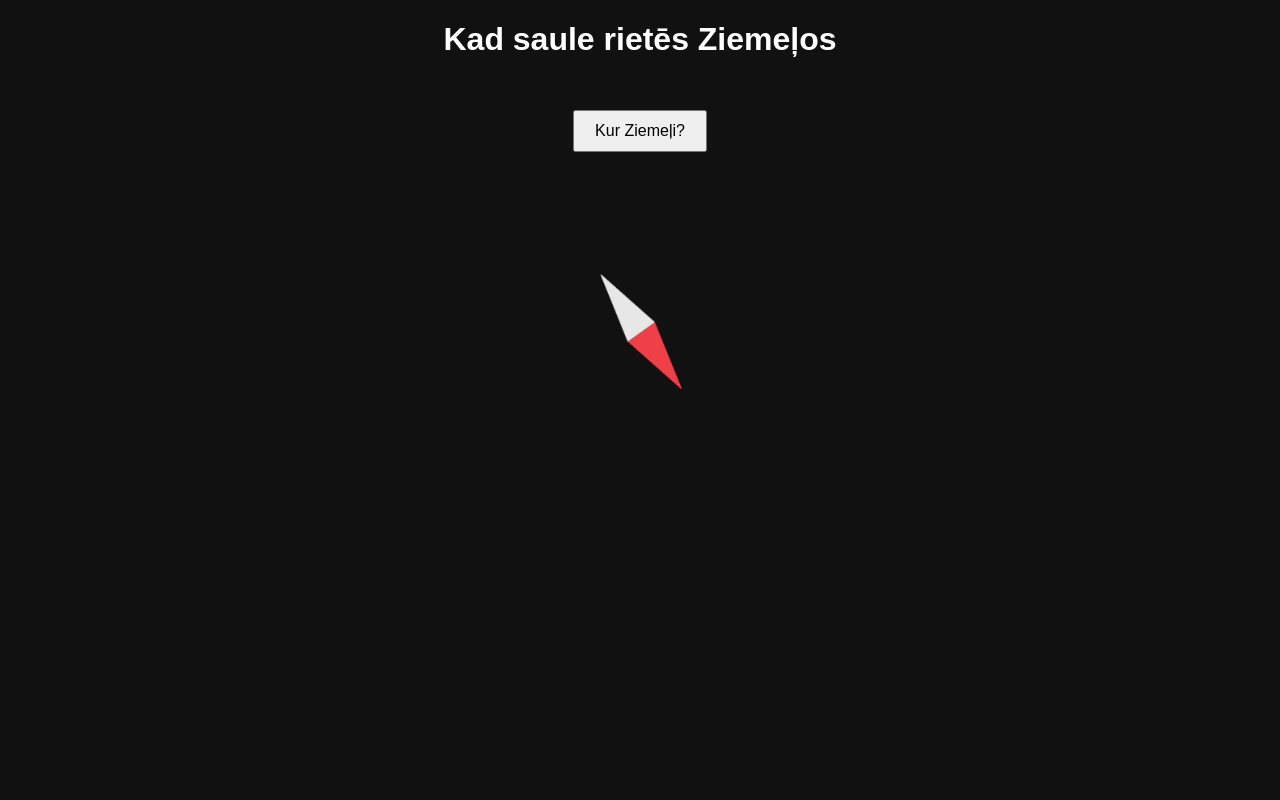
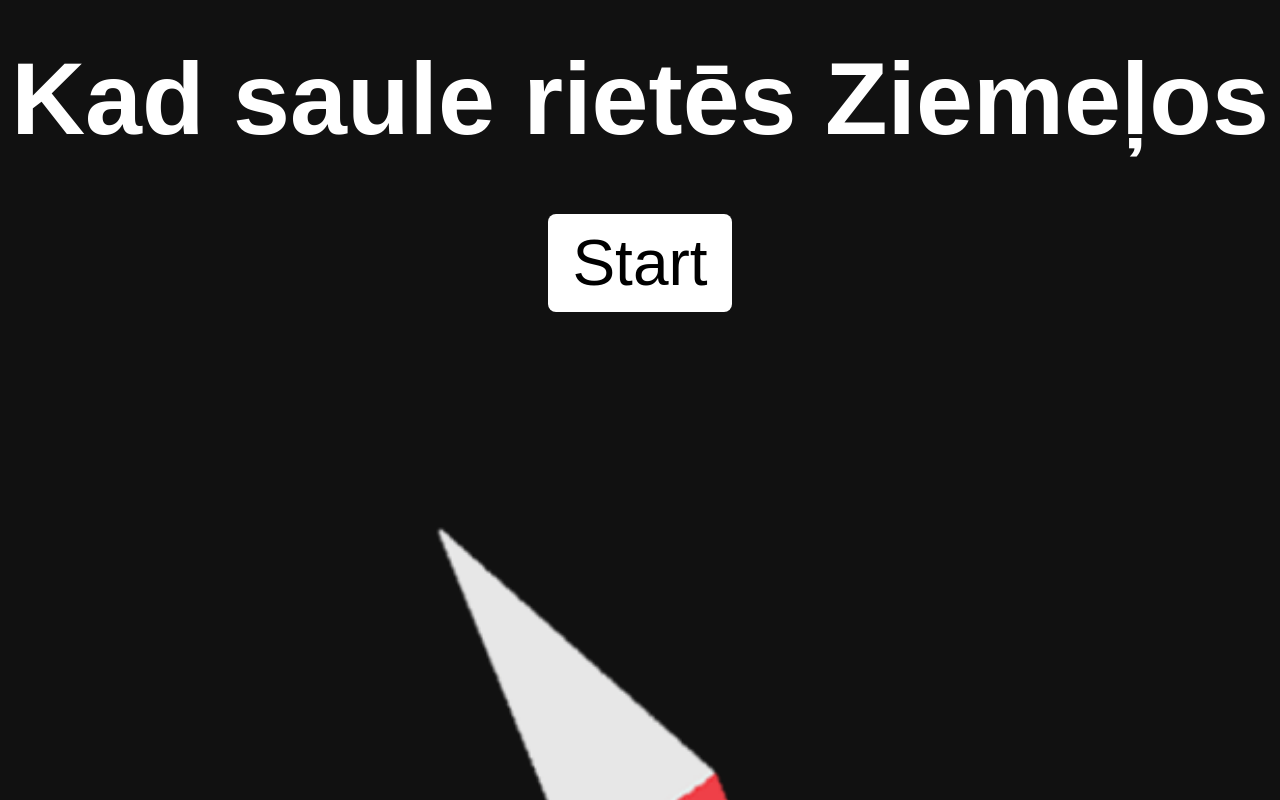
Before and after one commit to innathanksbeyonce/com-pass, a plain HTML site: page index.html in a window 1280 px wide. Shown: the top 800 px of the page. Drawn offline with Linux system fonts and the light colour scheme.

Commit message:
Update index.html

```diff
--- a/index.html
+++ b/index.html
@@ -1,8 +1,9 @@
 <!DOCTYPE html>
-<html lang="lv">
+<html lang="ru">
 <head>
   <meta charset="UTF-8">
   <title>Compass</title>
+  <meta name="viewport" content="width=device-width, initial-scale=1.0">
   <style>
     body {
       margin: 0;
@@ -11,24 +12,36 @@
       font-family: sans-serif;
       text-align: center;
     }
+
+    h1 {
+      font-size: 8vw;
+      margin-top: 5vh;
+      margin-bottom: 3vh;
+    }
+
     #arrow {
-      width: 200px;
-      height: 200px;
-      margin: 80px auto;
+      width: 80vw;
+      height: 80vw;
       background: url('arrow1.png') center/contain no-repeat;
       transform-origin: center;
       transition: transform 0.05s linear;
+      margin: 0 auto;
     }
+
     button {
-      padding: 10px 20px;
-      font-size: 16px;
-      margin-top: 30px;
+      padding: 12px 24px;
+      font-size: 5vw;
+      margin-top: 4vh;
+      background: white;
+      color: black;
+      border: none;
+      border-radius: 8px;
     }
   </style>
 </head>
 <body>
   <h1>Kad saule rietēs Ziemeļos</h1>
-  <button onclick="init()">Kur Ziemeļi?</button>
+  <button onclick="init()">Start</button>
   <div id="arrow"></div>
 
   <script>
@@ -37,11 +50,11 @@
         try {
           const res = await DeviceOrientationEvent.requestPermission();
           if (res !== 'granted') {
-            alert('Nav saņemta atļauja');
+            alert('Разрешение не получено');
             return;
           }
         } catch (e) {
-          alert('Kļūda');
+          alert('Ошибка при запросе разрешения');
           return;
         }
       }
@@ -49,7 +62,7 @@
       window.addEventListener('deviceorientation', e => {
         if (!e.alpha) return;
         let alpha = e.alpha;
-        let adjusted = (alpha + 90) % 360; //
+        let adjusted = (alpha + 90) % 360; // Запад = Север
         document.getElementById('arrow').style.transform = `rotate(${adjusted}deg)`;
       });
     }
```
